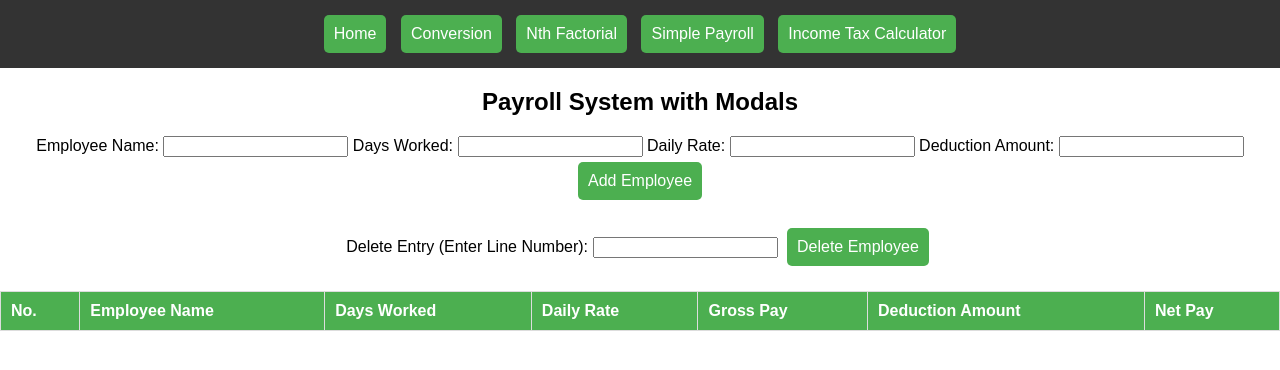
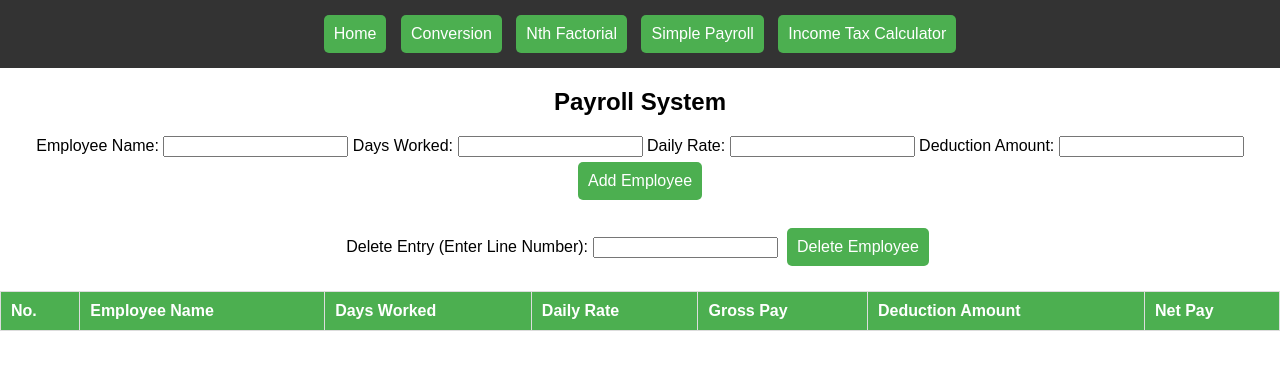
Before and after one commit to JezCortez/CS1130, a plain HTML site: page payroll.html in a window 1280 px wide. Drawn offline with Linux system fonts and the light colour scheme.

Commit message:
Update payroll.html

```diff
--- a/payroll.html
+++ b/payroll.html
@@ -52,7 +52,7 @@
     <button onclick="location.href='tax.html'">Income Tax Calculator</button>
   </header>
 
-  <h2>Payroll System with Modals</h2>
+  <h2>Payroll System</h2>
 
   <label for="employeeName">Employee Name:</label>
   <input type="text" id="employeeName">
```
